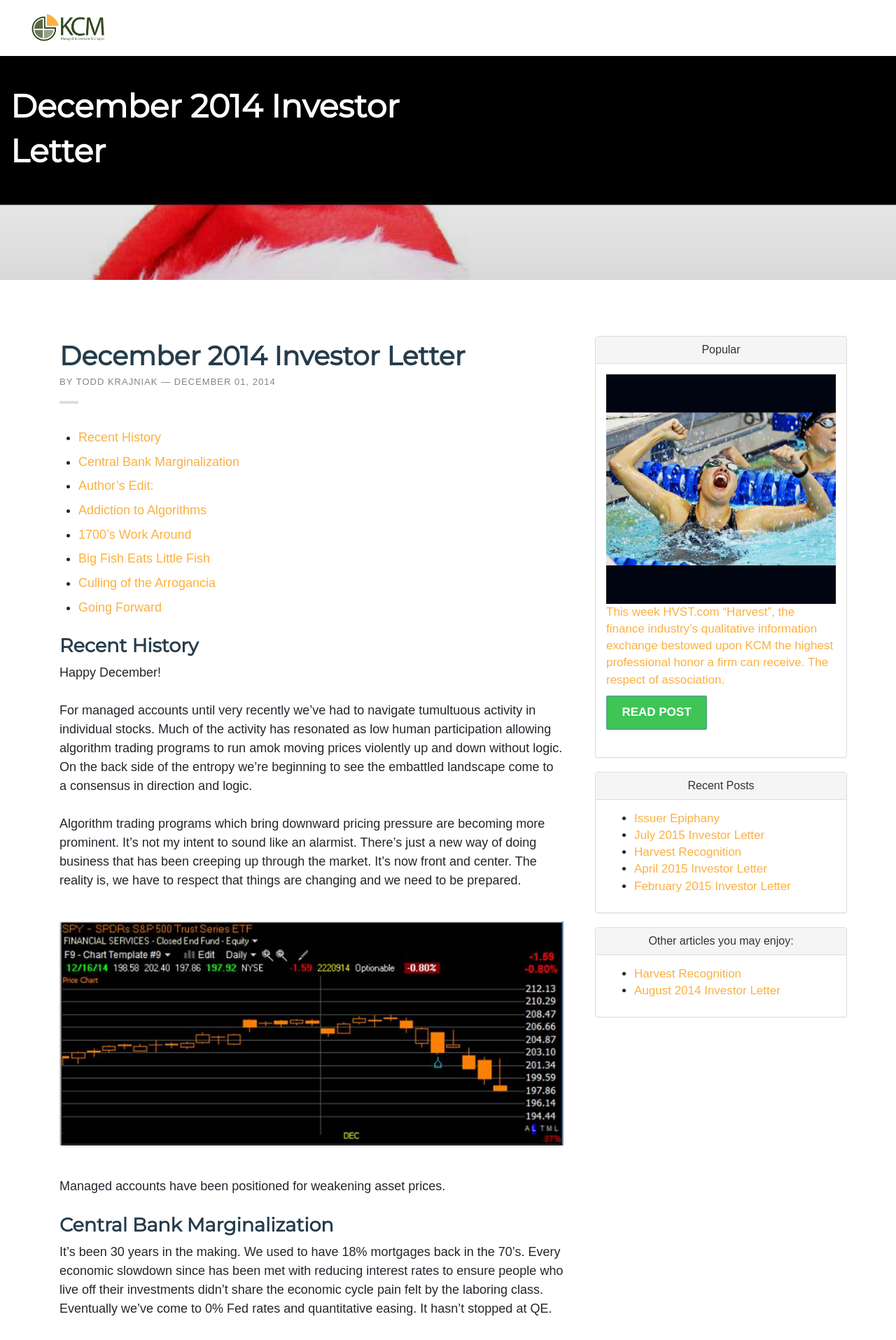
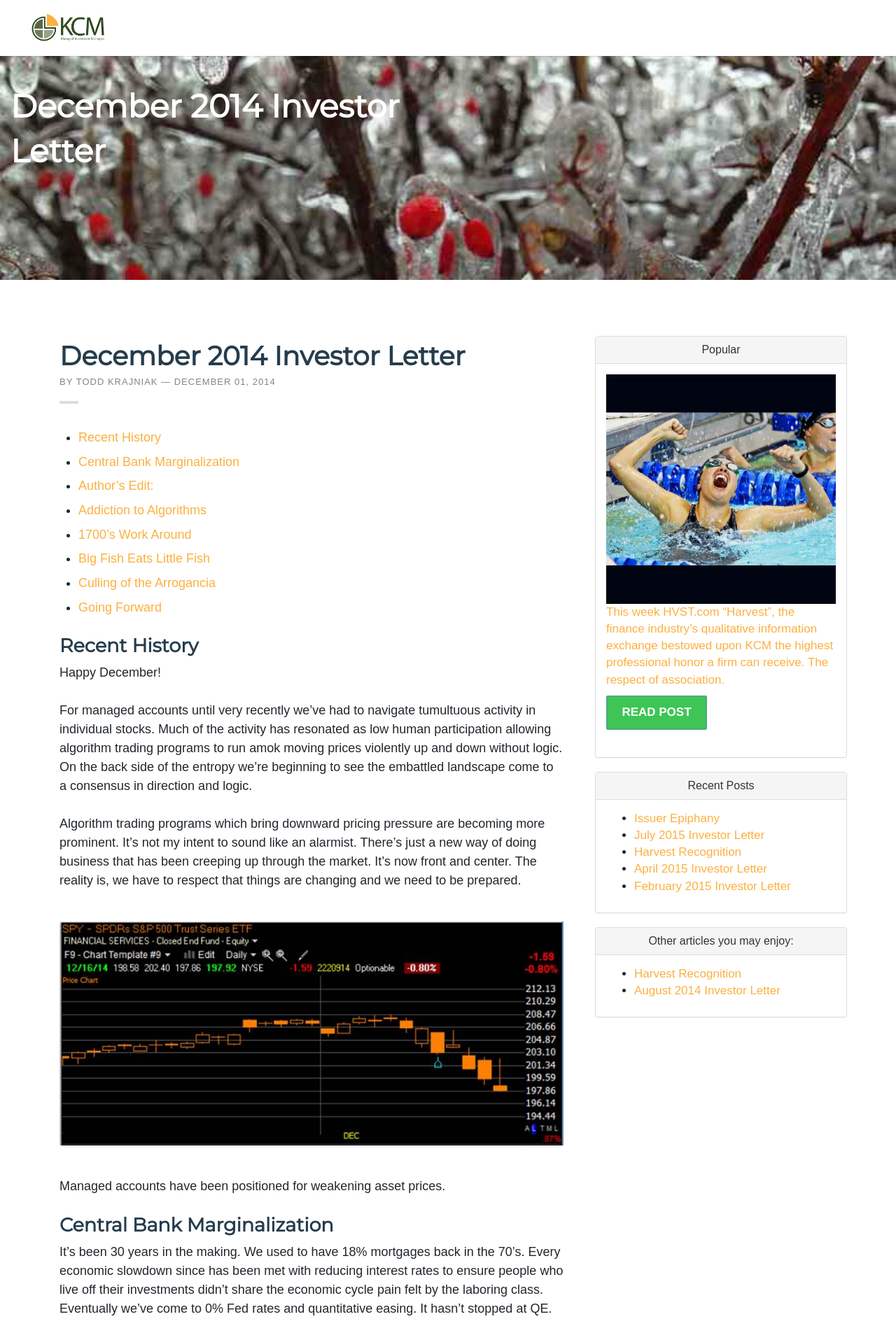
Before and after one commit to davidsilvasmith/kcm, a Jekyll site: the page built from _posts/2014-12-01-december-2014-investor-letter.md, in a window 1280 px wide. Shown: the top 1915 px of the page at 70% size. Built offline with Jekyll 4.4.1, drawn with Linux system fonts in a browser that asks for light colours; nearby versions of some CDN libraries; some web fonts are replaced; comment, search, counter and statistics services are not loaded.

Commit message:
updated decmeber 2014 cover image

```diff
--- a/_posts/2014-12-01-december-2014-investor-letter.md
+++ b/_posts/2014-12-01-december-2014-investor-letter.md
@@ -1,8 +1,7 @@
 ---
 title: December 2014 Investor Letter
 excerpt: Algorithm trading programs which bring downward pricing pressure are becoming more prominent.  It’s not my intent to sound like an alarmist. There’s just a new way of doing business that has been creeping up through the market.  It’s now front and center. The reality is, we have to respect that things are changing and we need to be prepared.
-image: /images/posts/2014-12-01-december-2014-investor-letter/christmas-party.jpg
-coverImage: /images/posts/2014-12-01-december-2014-investor-letter/christmas-party-cover.jpg
+image: /images/posts/2014-12-01-december-2014-investor-letter/december.jpg
 ---
 
 * TOC
```
Also changed, not shown: images/posts/2014-12-01-december-2014-investor-letter/christmas-party-cover.jpg (deleted), images/posts/2014-12-01-december-2014-investor-letter/christmas-party.jpg (deleted), images/posts/2014-12-01-december-2014-investor-letter/december.jpg (added).
